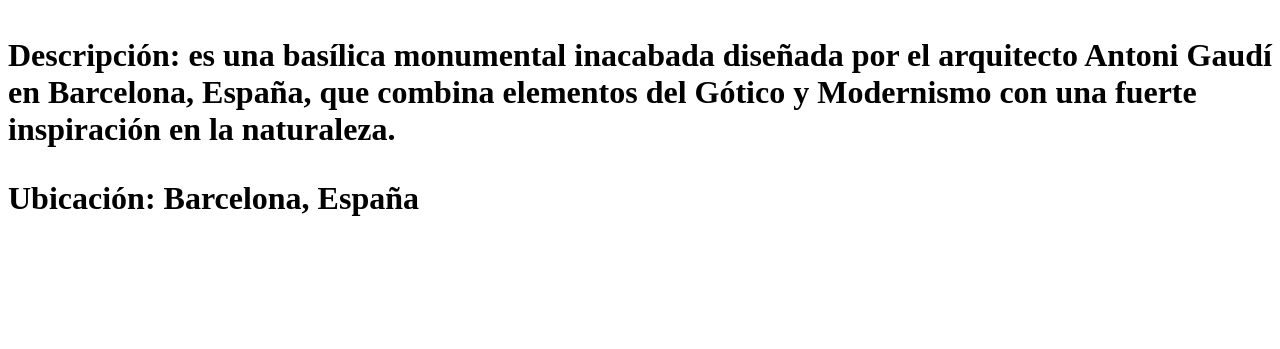
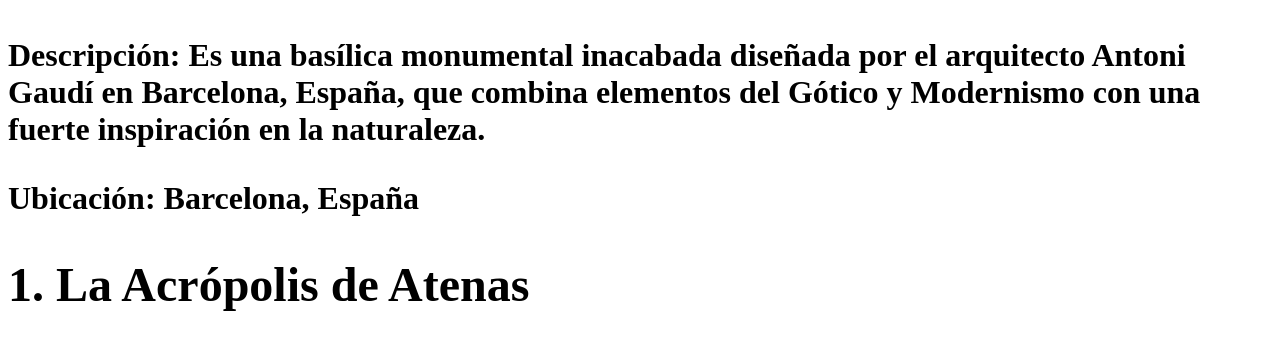
Before and after one commit to luisfer0126-lgtm/ejercicio_2_git, a plain HTML site: page index.html in a window 1280 px wide. Shown: the part 301-650 px from the top of the page. Drawn offline with Linux system fonts and the light colour scheme.

Commit message:
agrefo titulo del segundo lugar turistico

```diff
--- a/index.html
+++ b/index.html
@@ -10,9 +10,10 @@
     <div class="Lugar turisticos">
         <h2>1. La Sagrada Família</h2>
         <img src="https://images.adsttc.com/media/images/5ff4/88a7/63c0/17cd/f900/0527/large_jpg/shutterstock_397537417.jpg?1609861261" alt="La Sagrada Família" width="140">
-        <p><b>Descripción: </b> es una basílica monumental inacabada diseñada por el arquitecto Antoni Gaudí en Barcelona, España, que combina elementos del Gótico y Modernismo con una fuerte inspiración en la naturaleza.</p>
+        <p><b>Descripción: Es una basílica monumental inacabada diseñada por el arquitecto Antoni Gaudí en Barcelona, España, que combina elementos del Gótico y Modernismo con una fuerte inspiración en la naturaleza.</p>
         <p><b>Ubicación: </b> Barcelona, España</p>
     </div>
-
+    <div class="Lugar turisticos">
+        <h2>1. La Acrópolis de Atenas</h2>
 </body>
 </html>
```
